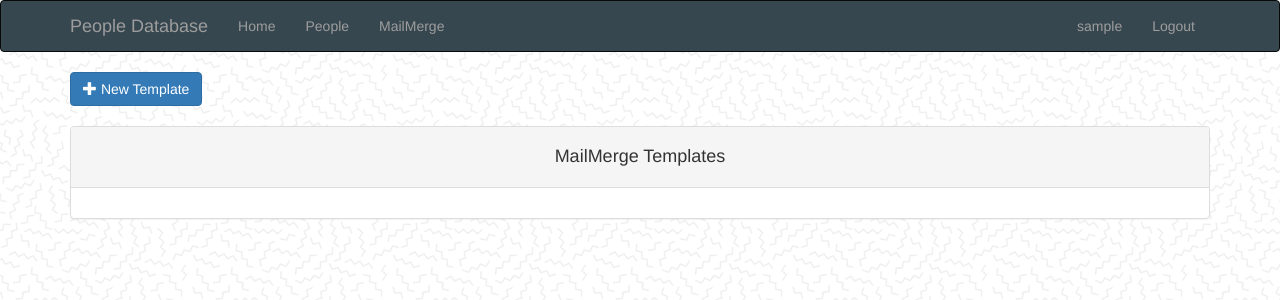
After one commit to RoJac88/asset_manager, a Flask app: page /mailmerge in a window 1280 px wide. The commit adds this page. Shown: the top 300 px of the page. Run offline with Flask 2, Linux system fonts and the light colour scheme; the visitor is signed in with stand-in values (Sample User, id 1); data comes from the database, SQL or seed files in the repository; some libraries are stand-ins or nearby versions.

Commit message:
preparing mailmerge models and templates

```diff
--- a/app/__init__.py
+++ b/app/__init__.py
@@ -15,7 +15,7 @@ migrate = Migrate()
 bootstrap = Bootstrap()
 moment = Moment()
 login = LoginManager()
-login.login_view = 'login'
+login.login_view = 'auth.login'
 
 def create_app(config_class=Config):
     app = Flask(__name__)
--- a/app/main/routes.py
+++ b/app/main/routes.py
@@ -1,6 +1,6 @@
 from flask import render_template, flash, redirect, url_for, request, current_app
 from app import db
-from app.main.forms import AddLegalPersonFrom, AddNaturalPersonForm, EditNaturalPersonForm, EditLegalPersonForm
+from app.main.forms import AddLegalPersonFrom, AddNaturalPersonForm, EditNaturalPersonForm, EditLegalPersonForm, AddDocx
 from flask_login import current_user, login_required
 from app.models import User, Person, NaturalPerson, LegalPerson, LegalPCodes
 from datetime import datetime
@@ -106,3 +106,14 @@ def delete_person(person_id):
     db.session.commit()
     flash('Record deleted: {}'.format(_p_repr))
     return redirect(url_for('main.people'))
+
+@bp.route('/mailmerge', methods=['GET'])
+@login_required
+def mailmerge():
+    return render_template('mailmerge.html')
+
+@bp.route('/add_template', methods=['GET'])
+@login_required
+def add_template():
+    form = AddDocx()
+    return render_template('add_docx.html', form=form)
--- a/app/models.py
+++ b/app/models.py
@@ -2,6 +2,10 @@ from werkzeug.security import generate_password_hash, check_password_hash
 from datetime import datetime
 from app import db, login
 from flask_login import UserMixin
+
+@login.user_loader
+def load_user(id):
+    return User.query.get(int(id))
 
 class User(UserMixin, db.Model):
     id = db.Column(db.Integer, primary_key=True)
@@ -73,13 +77,24 @@ class LegalPCodes(db.Model):
     def __repr__(self):
         return '{} : {}'.format(self.code_string, self.description)
 
+class TemplateDocx(db.Model):
+    id = db.Column(db.Integer, primary_key=True)
+    name = db.Column(db.String(24))
+    description = db.Column(db.String(128))
+    file_path = db.Column(db.String(128))
+    fields = None
+    user_id = None
+    timestamp = db.Column(db.DateTime, index=True, default=datetime.utcnow)
+
+class MergeField(db.Model):
+    id = db.Column(db.Integer, primary_key=True)
+    label = db.Column(db.String(24))
+    template = None
+
+
 class Lawsuit(db.Model):
     id = db.Column(db.Integer, primary_key=True)
     number = db.Column(db.String(20), index=True, unique=True)
     plaintiff = db.Column(db.Integer, db.ForeignKey('person.id'))
     defendant = db.Column(db.Integer, db.ForeignKey('person.id'))
     val = db.Column(db.Integer, index=True) # valor da causa
-
-@login.user_loader
-def load_user(id):
-    return User.query.get(int(id))
--- a/app/templates/base.html
+++ b/app/templates/base.html
@@ -32,6 +32,7 @@ body {
                 <ul class="nav navbar-nav">
                     <li><a href="{{ url_for('main.index') }}">Home</a></li>
                     <li><a href="{{ url_for('main.people') }}">People</a></li>
+                    <li><a href="{{ url_for('main.mailmerge') }}">MailMerge</a></li>
                 </ul>
                 <ul class="nav navbar-nav navbar-right">
                     {% if current_user.is_anonymous %}
--- /dev/null
+++ b/app/templates/mailmerge.html
@@ -0,0 +1,17 @@
+{% extends "base.html" %}
+
+{% block app_content %}
+{% if current_user.is_authenticated %}
+<div>
+	<a href="{{ url_for('main.add_template') }}"><button type="button" class="btn btn-primary">
+          <span class="glyphicon glyphicon-plus"></span> New Template
+        </button></a>
+</div>
+<br>
+{% endif %}
+<div class="panel panel-default">
+	<div class="panel-heading text-center"><h4>MailMerge Templates</h4></div>
+	<div class="panel-body">
+  </div>
+</div>
+{% endblock %}
--- a/config.py
+++ b/config.py
@@ -8,3 +8,4 @@ class Config(object):
     SQLALCHEMY_TRACK_MODIFICATIONS = False
     ITEMS_PER_PAGE = 25
     CSV_FOLDER = 'app/csv/'
+    MAX_CONTENT_LENGTH = 8 * 1024 * 1024 # 8 megabytes
```
Also changed, not shown: app/main/forms.py (+10 -0 lines), app/templates/add_docx.html (added, +13 -0 lines).
